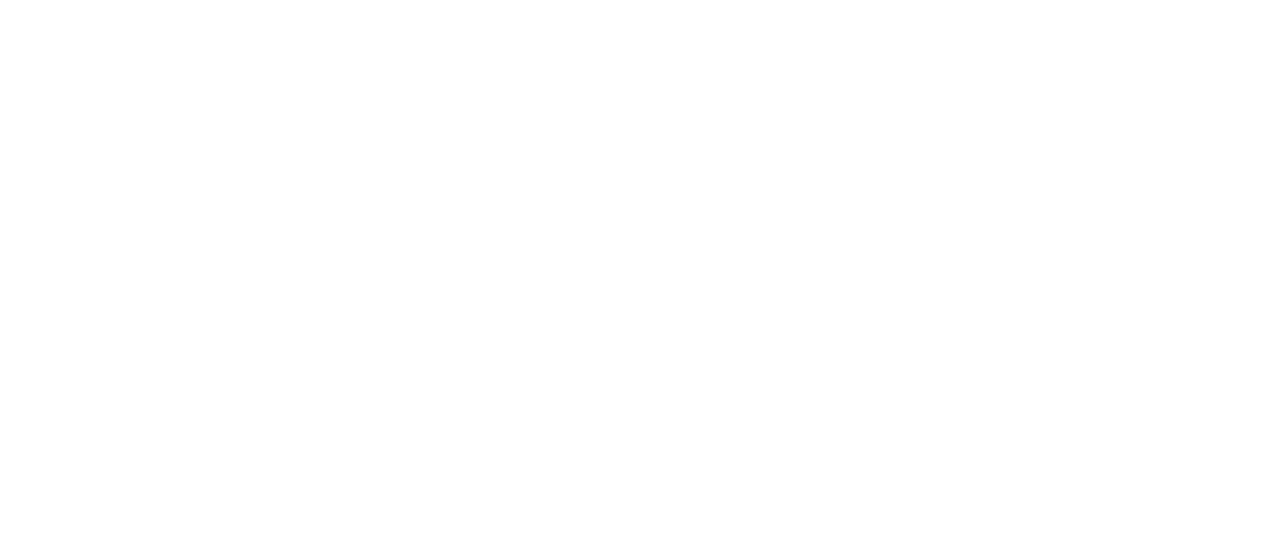
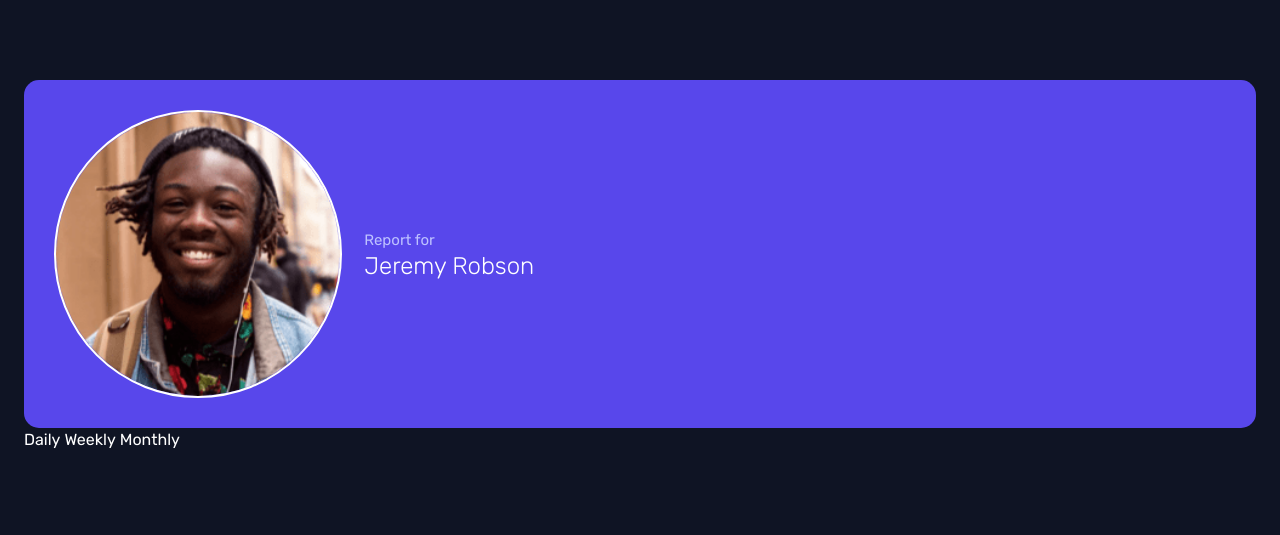
Before and after one commit to antoru/time-tracking-dashboard-main, a website: page index.html in a window 1280 px wide. Drawn offline with nearby package versions, Linux system fonts and the light colour scheme; files that its build step writes are made by us from their sources.

Commit message:
Build profile header markup and layout

```diff
--- a/index.html
+++ b/index.html
@@ -1,20 +1,33 @@
-<!DOCTYPE html>
+<!doctype html>
 <html lang="en">
-<head>
-  <meta charset="UTF-8">
-  <meta name="viewport" content="width=device-width, initial-scale=1.0"> <!-- displays site properly based on user's device -->
-
-  <link rel="icon" type="image/png" sizes="32x32" href="./images/favicon-32x32.png">
-
-  <title>Frontend Mentor | Time tracking dashboard</title>
-
-  <link rel="stylesheet" href="./dist/styles.css">
-
-  <!-- Feel free to remove these styles or customise in your own stylesheet 👍 -->
-  <style>
-    .attribution { font-size: 0.6875rem; text-align: center; }
-    .attribution a { color: hsl(228, 45%, 44%); }
-  </style>
-</head>
-<body></body>
+	<head>
+		<meta charset="UTF-8" />
+		<meta name="viewport" content="width=device-width, initial-scale=1.0" />
+		<!-- prettier-ignore -->
+		<link rel="icon" type="image/png" sizes="32x32" href="./images/favicon-32x32.png" />
+		<title>Frontend Mentor | Time tracking dashboard</title>
+		<link rel="stylesheet" href="./dist/styles.css" />
+	</head>
+	<body class="bg-neutral-navy-950 text-white py-20 px-6">
+		<main>
+			<header>
+				<div
+					class="headings bg-primary-purple-600 p-8 grid gap-6 grid-cols-[24.3346%_1fr] items-center rounded-[0.938rem]"
+				>
+					<div class="outline-white outline-2 rounded-full">
+						<img src="./images/image-jeremy.png" alt="" class="w-full" />
+					</div>
+					<h1>
+						<span class="text-neutral-navy-200 block text-[0.938rem] leading-6">Report for</span>
+						<span class="text-[1.5rem] leading-7 font-light">Jeremy Robson</span>
+					</h1>
+				</div>
+				<div class="buttons">
+					<button>Daily</button>
+					<button>Weekly</button>
+					<button>Monthly</button>
+				</div>
+			</header>
+		</main>
+	</body>
 </html>
```
